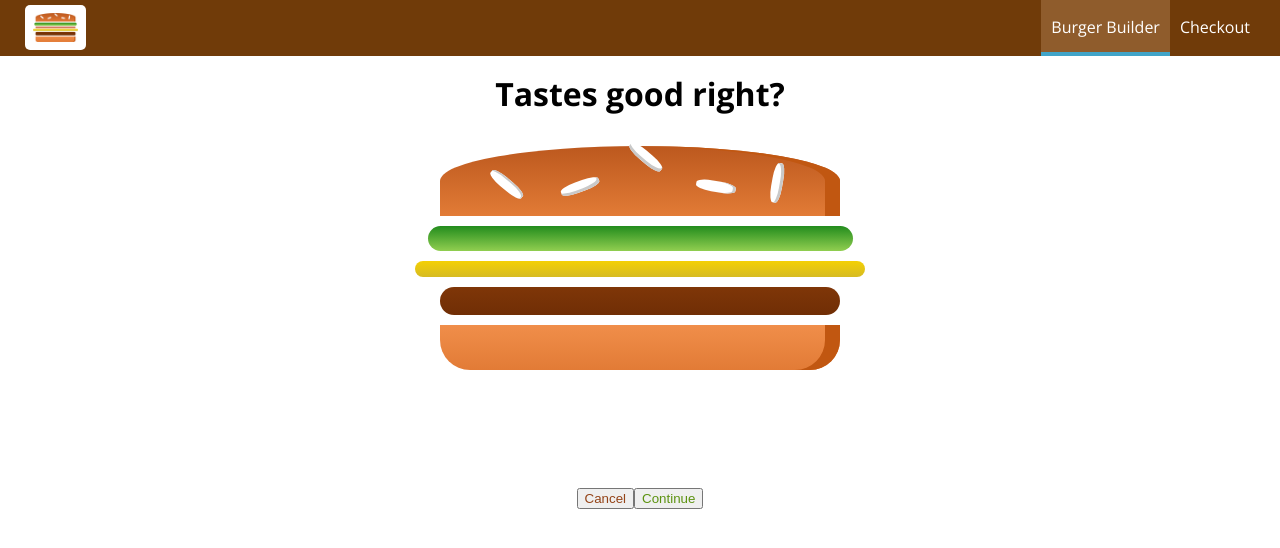
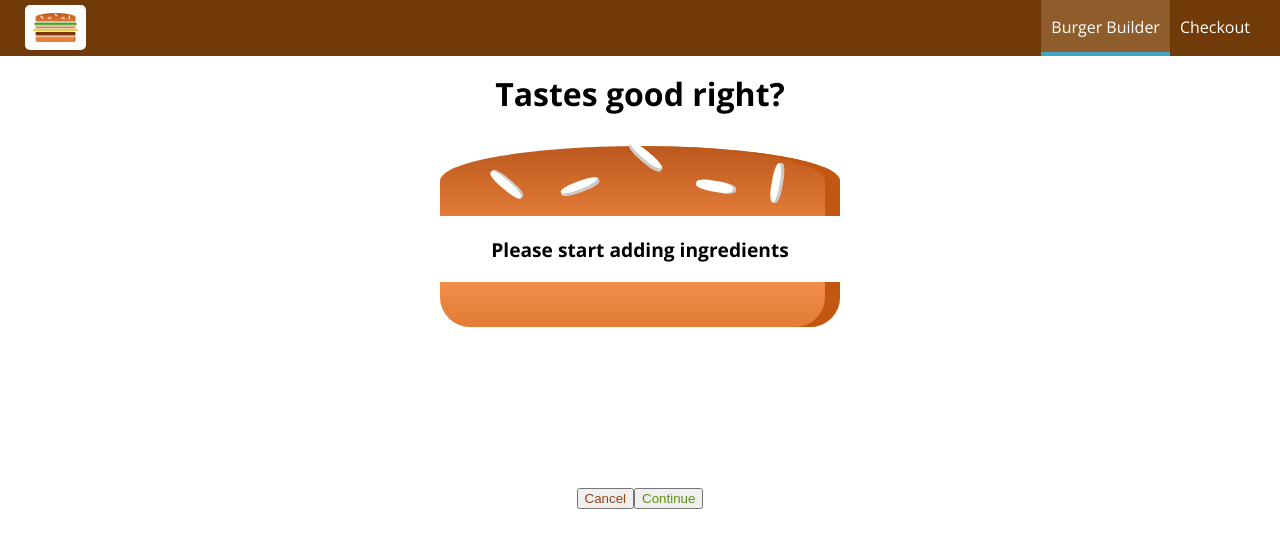
Before and after one commit to TanbinRKyser/React-Practice-Project, a React (Create React App) app: page /checkout in a window 1280 px wide. Shown: the top 548 px of the page. Built offline with nearby package versions, Linux system fonts and the light colour scheme.

Commit message:
240821.12.6 - navigating to the checkout page, going back & next page, passing & parsing query parameters

```diff
--- a/src/components/Order/CheckoutSummary/CheckoutSummary.js
+++ b/src/components/Order/CheckoutSummary/CheckoutSummary.js
@@ -9,8 +9,8 @@
             <div style={{ width : '100%', margin: 'auto' }}>
                 <Burger ingredients={props.ingredients}/>
             </div>
-            <Button buttonType="Danger" clicked>Cancel</Button>
-            <Button buttonType="Success" clicked>Continue</Button>
+            <Button buttonType="Danger" clicked={props.checkoutCancelled}>Cancel</Button>
+            <Button buttonType="Success" clicked={props.checkoutContinued}>Continue</Button>
         </div>
     );
 }
--- a/src/containers/BurgerBuilder/BurgerBuilder.js
+++ b/src/containers/BurgerBuilder/BurgerBuilder.js
@@ -27,7 +27,8 @@
     }
 
     componentDidMount(){
-        axios.get('url')
+        console.log(this.props);
+        axios.get('URL')
             .then( response => {
                 this.setState({ ingredients: response.data });
             })
@@ -106,7 +107,7 @@
     purchaseContinueHandler = () => {
         // alert('Click on the bottom to continue.');
 
-        this.setState({ loading: true })
+        /* this.setState({ loading: true })
 
         const order = {
             ingredients: this.state.ingredients,
@@ -135,7 +136,22 @@
                         loading: false,
                         purchasing: false
                     });
-                });
+                }); */
+
+        const queryParams = [];
+
+        for( let i in this.state.ingredients ){
+            queryParams.push( encodeURIComponent(i)
+                                + '='
+                                + encodeURIComponent(this.state.ingredients[i]) );
+        }
+
+        const queryString = queryParams.join('&');
+
+        this.props.history.push({
+            pathname: '/checkout',
+            search: '?' + queryString
+        });
     }
 
 
--- a/src/containers/Checkout/Checkout.js
+++ b/src/containers/Checkout/Checkout.js
@@ -12,10 +12,31 @@
         }
     }
 
+    componentDidMount(){
+        const query = new URLSearchParams(this.props.location.search);
+        const ingredients = {};
+        for( let param of query.entries() ){
+            ingredients[param[0]] = +param[1];
+        }
+        this.setState({
+            ingredients: ingredients
+        })
+    }
+
+    CheckoutCancelledHandler = () => {
+        this.props.history.goBack();
+    }
+    CheckoutContinuedHandler = () => {
+        this.props.history.replace('/checkout/contact-data');
+    }
+
     render(){
         return(
             <div>
-                <CheckoutSummary ingredients={this.state.ingredients}/>
+                <CheckoutSummary
+                    ingredients={this.state.ingredients}
+                    checkoutCancelled ={this.CheckoutCancelledHandler}
+                    checkoutContinued = {this.CheckoutContinuedHandler}/>
             </div>
         );
     }
```
Also changed, not shown: src/components/Burger/Burger.js (+7 -1 lines).
